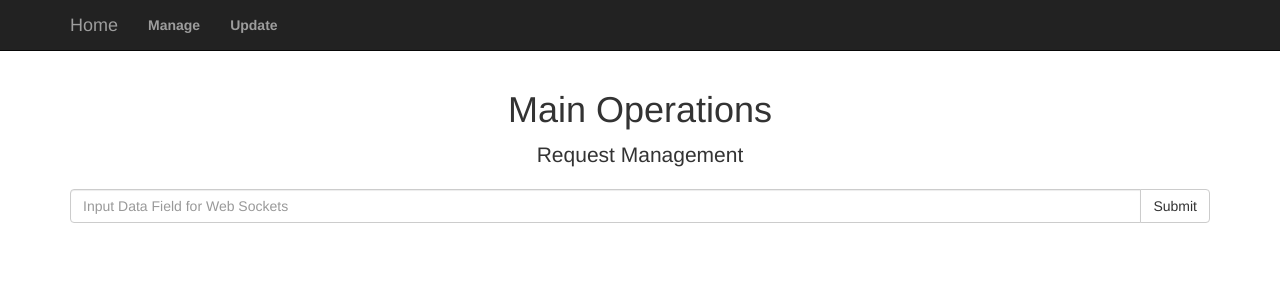
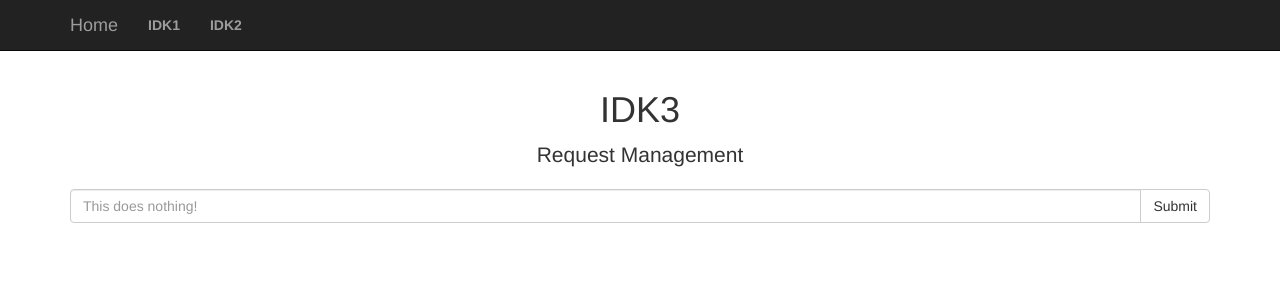
Before and after one commit to Sharabesh/safebears, a Python web app: template templates/html/main.html in a window 1280 px wide. Shown: the top 300 px of the page. Run offline with Jinja, Linux system fonts and the light colour scheme; the template is opened without the code that fills it, so the values that code supplies are empty.

Commit message:
Fixed html

```diff
--- a/templates/html/main.html
+++ b/templates/html/main.html
@@ -46,10 +46,10 @@
             <div class="collapse navbar-collapse" id="bs-example-navbar-collapse-1">
                 <ul class="nav navbar-nav">
                     <li>
-                        <a style="font-weight: bold;" href="#!">Manage</a>
+                        <a style="font-weight: bold;" href="#!">IDK1</a>
                     </li>
                     <li>
-                        <a style="font-weight:bold;" href="#">Update</a>
+                        <a style="font-weight:bold;" href="#">IDK2</a>
                     </li>
                 </ul>
             </div>
@@ -62,12 +62,12 @@
     <div class="container">
         <div class="row">
             <div class="col-lg-12 text-center">
-                <h1>Main Operations</h1>
+                <h1>IDK3</h1>
                 <p class="lead">Request Management</p>
                 <div class="input-group">
-                   <input id='client-text' type="text" name="q" style="width:100%" placeholder="Input Data Field for Web Sockets" class="form-control">
+                   <input id='client-text' type="text" name="q" style="width:100%" placeholder="This does nothing!" class="form-control">
                    <span class="input-group-btn">
-                        <input type="submit" class="btn btn-default" id='issue-socket' value="Submit" onclick="generate_socket()" />
+                        <input type="submit" class="btn btn-default" id='issue-socket' value="Submit" />
                    </span>
                 </div>
             </div>
@@ -79,25 +79,3 @@
         <div id="holder" class="alert alert-success" style="display: none; padding-top: 20px; margin-top:20px;">
         </div>
     </div>
-
-<script>
-    function generate_socket() {
-        var url = window.location.host;
-        var ws = new WebSocket('ws://' + url + '/websocket');
-        ws.onopen = function () {
-            ws.send($("#client-text").val());
-            $("#client-text").val("");
-        };
-        ws.onmessage = function (message) {
-            $("#holder").append($("<p>").text(message.data));
-            $("#holder").css("display","block");
-        }
-    }
-    $(document).ready(function() {
-        $("#client-text").keypress(function(e) {
-            if (e.keyCode == 13) {
-                $("#issue-socket").click();
-            }
-        });
-    });
-</script>
```
